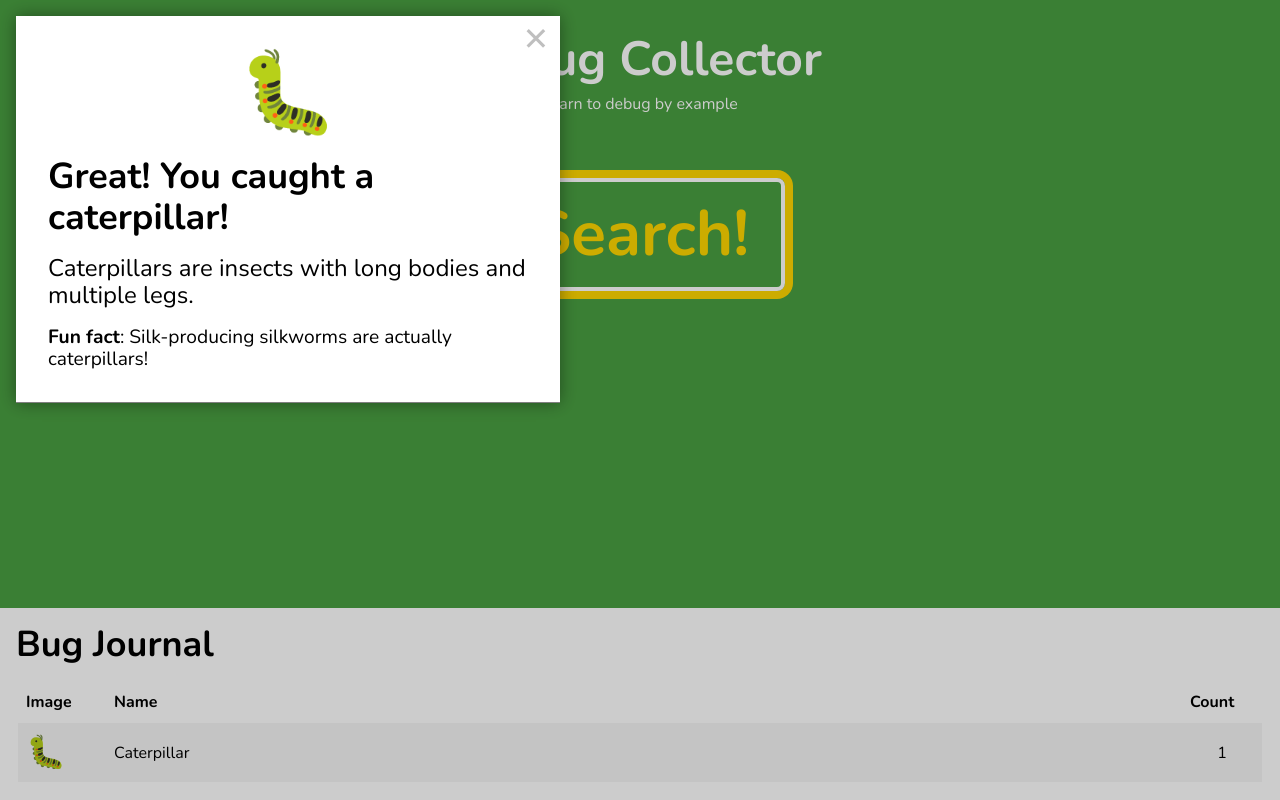
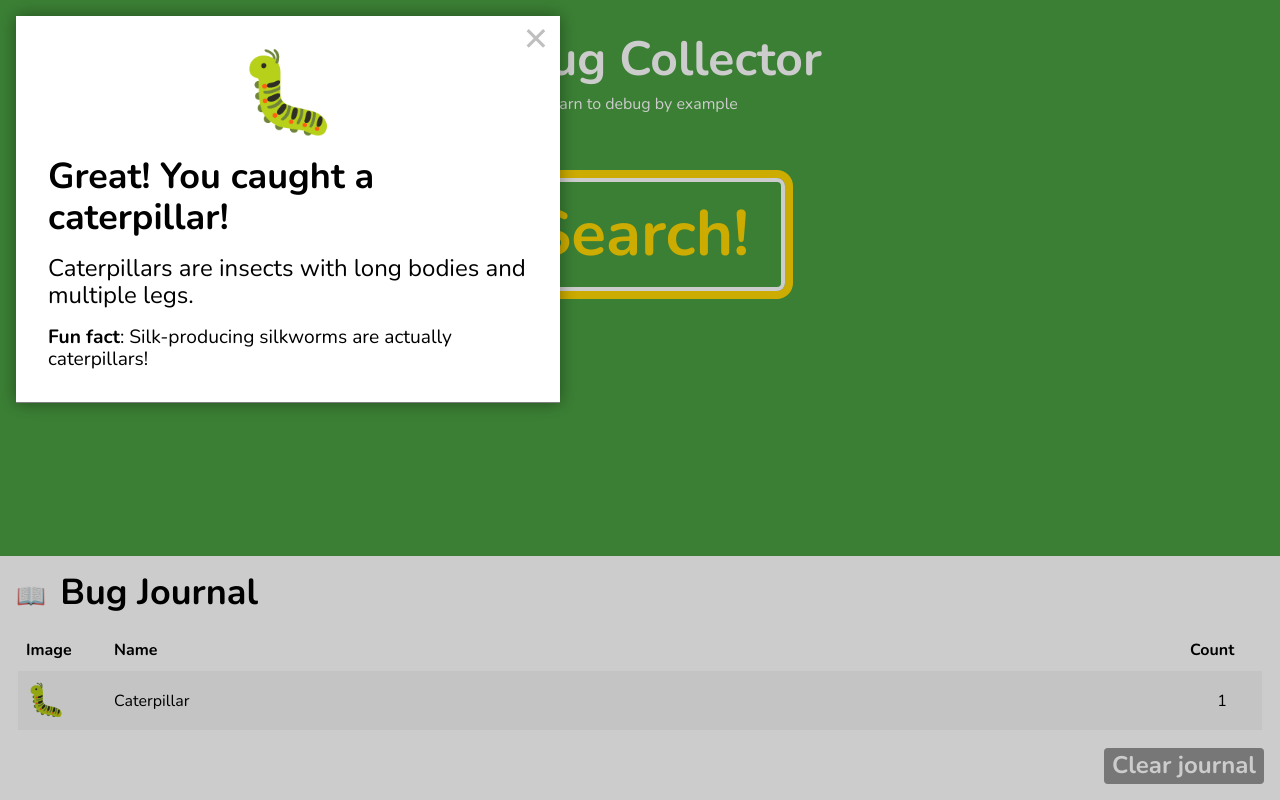
Before and after one commit to SeanMcP/debug-collector, a website with bundled scripts: page index.html in a window 1280 px wide. Both pictures are taken after a click on the button "Search!". Built offline with nearby package versions, Linux system fonts and the light colour scheme.

Commit message:
feat: use details, summary for journal

```diff
--- a/index.html
+++ b/index.html
@@ -12,7 +12,11 @@
       href="https://fonts.googleapis.com/css2?family=Nunito:wght@400;700&display=swap"
       rel="stylesheet"
     />
-    <link rel="shortcut icon" href="./node_modules/@seanmcp/demo/favicon.svg" type="image/svg">
+    <link
+      rel="shortcut icon"
+      href="./node_modules/@seanmcp/demo/favicon.svg"
+      type="image/svg"
+    />
   </head>
   <body>
     <main>
@@ -21,10 +25,16 @@
       <button id="search">Search!</button>
     </main>
     <footer>
-      <section id="journal">
-        <h2>Bug Journal</h2>
+      <details id="journal" open>
+        <summary>
+          <h2>Bug Journal</h2>
+          <span id="bug-count"></span>
+        </summary>
         <table id="table"></table>
-      </section>
+        <div class="reset-container">
+          <button id="reset-journal" hidden>Clear journal</button>
+        </div>
+      </details>
     </footer>
     <section id="inspector" hidden></section>
   </body>
--- a/main.js
+++ b/main.js
@@ -2,10 +2,13 @@ console.info('Made by SeanMcP – https://seanmcp.com')
 
 import { anItem, getExclamation, BUGS } from './utils.js'
 
+const bugCountEl = document.getElementById('bug-count')
+const inspectorEl = document.getElementById('inspector')
+const resetJournalEl = document.getElementById('reset-journal')
+const searchEl = document.getElementById('search')
 const tableEl = document.getElementById('table')
-const inspectorEl = document.getElementById('inspector')
-const searchEl = document.getElementById('search')
-const bugJournal = {}
+
+let bugJournal = {}
 
 function clearInspector() {
     inspectorEl.innerHTML = ''
@@ -61,9 +64,26 @@ const headRow = `
 `
 
 function renderJournal() {
-    const rows = Object.entries(bugJournal).map(([bug, count]) => `<tr data-bug="${bug}"><td class="image">${BUGS[bug]}</td><td class="name">${bug}</td><td class="count">${count}</td></tr>`)
+    const journalEntries = Object.entries(bugJournal)
 
-    if (rows.length > 0) tableEl.innerHTML = `${headRow}<tbody>${rows.join('\n')}</tbody>`
+    if (journalEntries.length > 0) {
+        const rows = journalEntries.map(([bug, count]) => `<tr data-bug="${bug}"><td class="image">${BUGS[bug]}</td><td class="name">${bug}</td><td class="count">${count}</td></tr>`)
+        bugCountEl.textContent = `${journalEntries.length}`
+
+        if (resetJournalEl.hidden) resetJournalEl.removeAttribute('hidden')
+        tableEl.innerHTML = `${headRow}<tbody>${rows.join('\n')}</tbody>`
+    } else {
+        resetJournalEl.hidden = true
+        bugCountEl.textContent = ''
+        tableEl.innerHTML = ''
+    }
 }
 
 window.addEventListener('load', renderJournal)
+
+function resetJournal() {
+    bugJournal = {}
+    renderJournal()
+}
+
+resetJournalEl.addEventListener('click', resetJournal)
--- a/style.css
+++ b/style.css
@@ -13,6 +13,10 @@ body {
 
 *[hidden] {
   display: none !important;
+}
+
+button {
+  font-family: inherit !important;
 }
 
 main {
@@ -114,8 +118,33 @@ footer {
   padding: 1rem;
 }
 
+#journal summary {
+  position: relative;
+}
+
+#journal summary::marker {
+  content: '📘';
+}
+
+#journal[open] summary::marker {
+  content: '📖';
+}
+
 #journal h2 {
+  display: inline-block;
   margin: 0;
+  margin-left: 0.5rem;
+}
+
+#journal #bug-count {
+  position: absolute;
+  right: 0;
+  top: 50%;
+  transform: translateY(-50%);
+}
+
+#journal[open] #bug-count {
+  display: none;
 }
 
 #journal table {
@@ -152,3 +181,23 @@ footer {
 #journal td.count {
   text-align: center;
 }
+
+#journal .reset-container {
+  text-align: right;
+}
+
+#journal #reset-journal {
+  background: hsl(0, 0%, 58%);
+  border: 0;
+  border-radius: 4px;
+  color: white;
+  font-weight: bold;
+  margin-top: 1rem;
+  padding: 0.25rem 0.5rem;
+}
+
+#journal #reset-journal:focus,
+#journal #reset-journal:hover {
+  background: dodgerblue;
+  box-shadow: 0 0 0 4px gold;
+}
```
